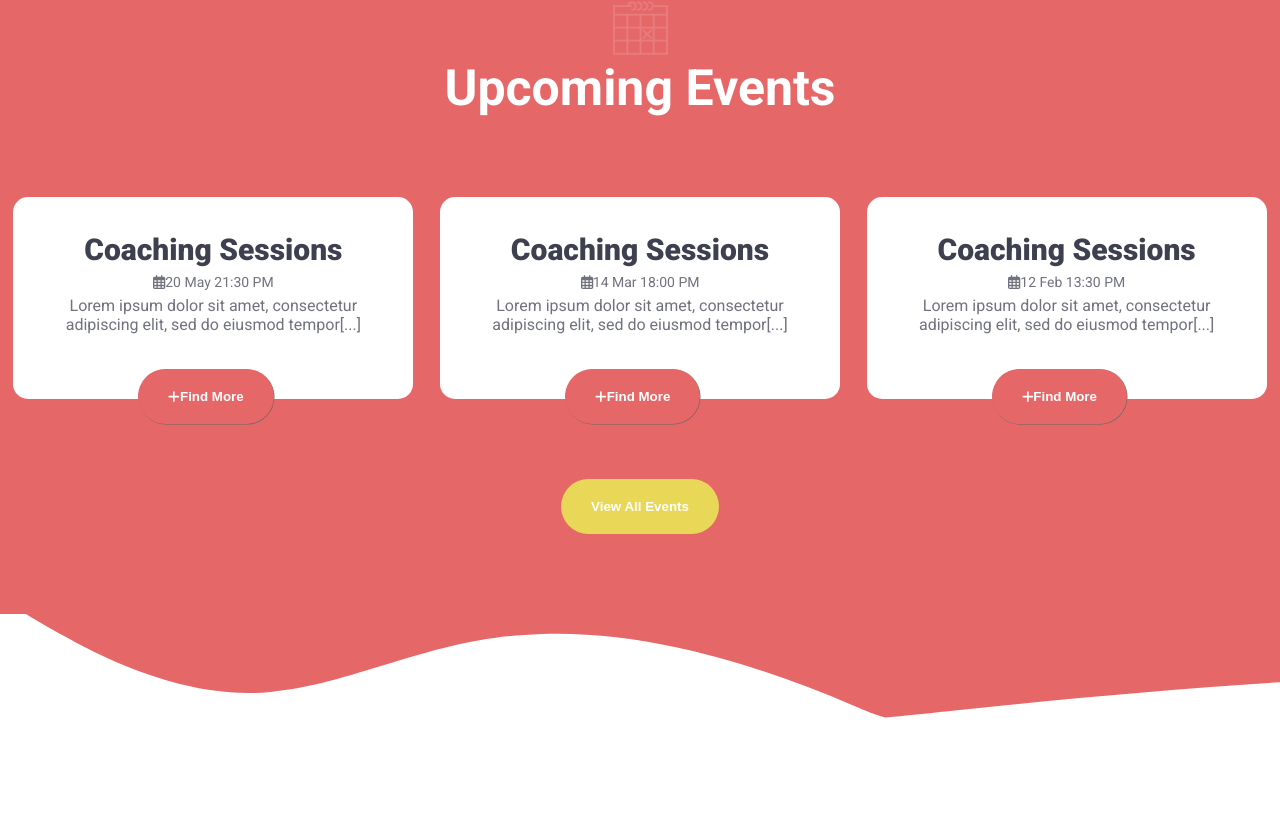
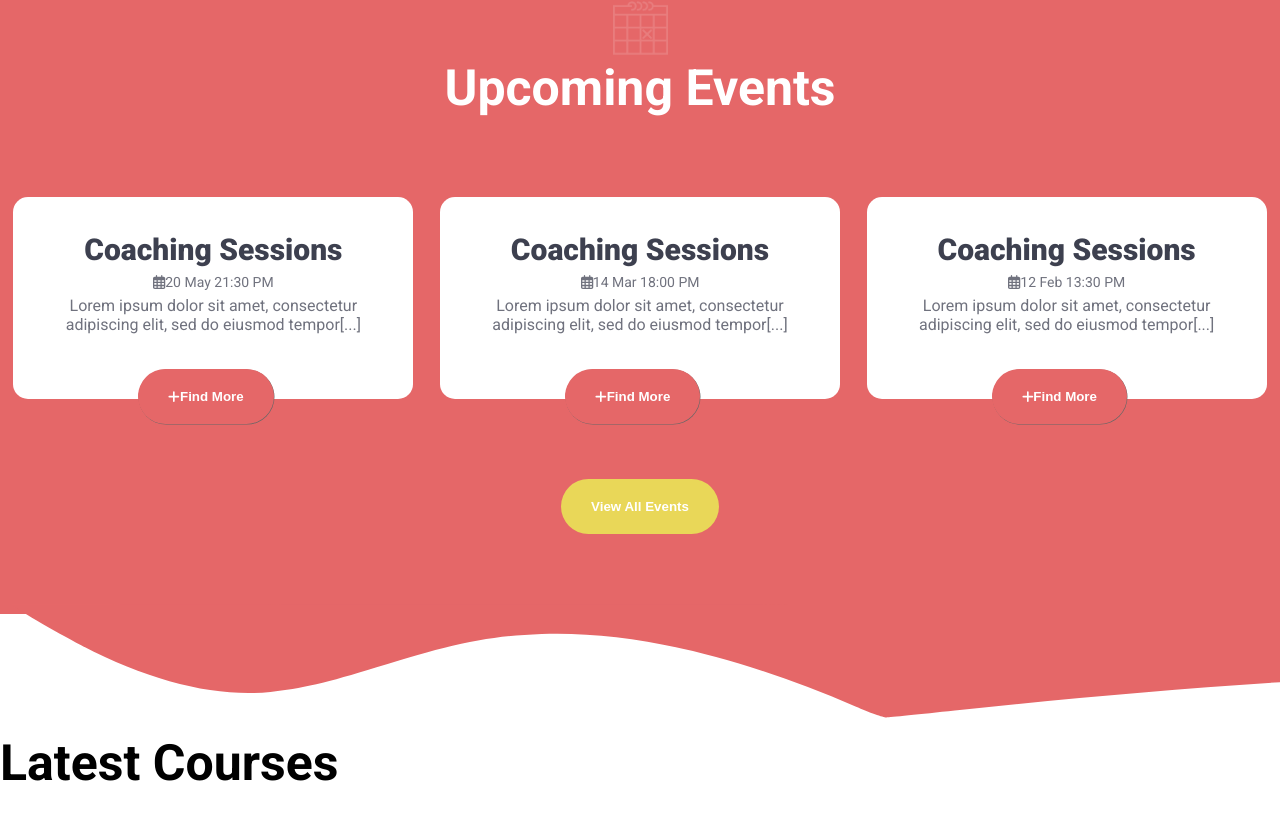
Before and after one commit to bertoldimatteo/proj-html-vuejs, a Vue app: page / in a window 1280 px wide. Shown: the part 3672-4492 px from the top of the page. Built offline with nearby package versions, Linux system fonts and the light colour scheme.

Commit message:
inizio lavoro lower parte centrale

```diff
--- a/src/components/mainComponents/baseMain.vue
+++ b/src/components/mainComponents/baseMain.vue
@@ -108,6 +108,14 @@
                     </div>
                 </section>
             <div class="wave-bg-btm"></div>
+        </section>
+        <section class="lower.part">
+            <div class="container-lg">
+                <h2>Latest Courses</h2>
+                <div class="Latest-courses">
+
+                </div>
+            </div>
         </section>
     </main>
 </template>
--- a/src/components/sharedBehaviours/dataShared.js
+++ b/src/components/sharedBehaviours/dataShared.js
@@ -128,9 +128,7 @@ export default Vue.observable ({
         {
             section6: [
                 {
-                    mainTitle: 'Latest Courses',
-                },
-                {
+                    image: '',
                     title: 'Make Better Decisions',
                     teacher: 'James Colins',
                     price:  '$21.00',
```
Also changed, not shown: src/components/blockComponents/CoursesCard.vue (added, +15 -0 lines).
